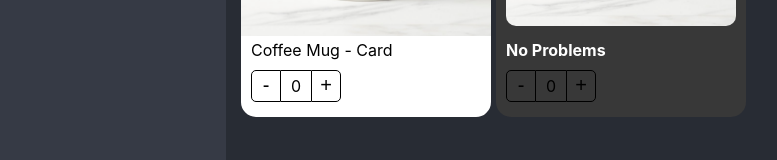
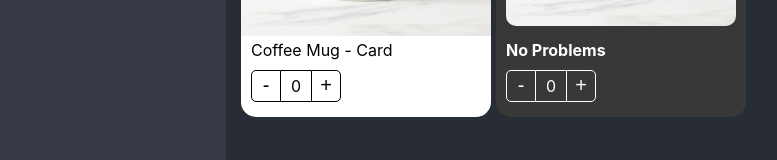
Before and after one commit to moive/react-pro-advanced, a React (Vite) app: page /shopping in a window 1280 px wide. Shown: the part 311-471 px from the top of the page, without its empty margins (24-801 px from the left). Built offline with nearby package versions, Linux system fonts and the light colour scheme.

Commit message:
add className component ProductButtons

```diff
--- a/src/patterns/components/ProductButtons.tsx
+++ b/src/patterns/components/ProductButtons.tsx
@@ -2,10 +2,14 @@ import { useContext } from "react";
 import { ProductContext } from "./ProductCard";
 import style from "../styles/styles.module.css";
 
-export const ProductButtons = () => {
+interface Props {
+  className?: string;
+}
+
+export const ProductButtons = ({ className }: Props) => {
   const { counter, increaseBy } = useContext(ProductContext);
   return (
-    <div className={style.buttonsContainer}>
+    <div className={`${style.buttonsContainer} ${className}`}>
       <button className={style.buttonMinus} onClick={() => increaseBy(-1)}>
         -
       </button>
--- a/src/patterns/components/ProductImage.tsx
+++ b/src/patterns/components/ProductImage.tsx
@@ -6,7 +6,7 @@ import noImage from "../assets/no-image.jpg";
 import { ProductContext } from "./ProductCard";
 
 interface Props {
-  img: string;
+  img?: string;
   className?: string;
 }
 
--- a/src/patterns/interfaces/product.interface.ts
+++ b/src/patterns/interfaces/product.interface.ts
@@ -20,7 +20,7 @@ export interface ProductContextProps {
 
 export interface ProductCardHOCProps {
   ({ children, product }: ProductCardProps): JSX.Element;
-  Title: ({ title }: { title?: string }) => JSX.Element;
-  Image: ({ img }: { img?: string }) => JSX.Element;
-  Buttons: () => JSX.Element;
+  Title: ({ title, className }: { title?: string; className?: string }) => JSX.Element;
+  Image: ({ img, className }: { img?: string; className?: string }) => JSX.Element;
+  Buttons: ({ className }: { className?: string }) => JSX.Element;
 }
--- a/src/patterns/pages/ShoppingPage.tsx
+++ b/src/patterns/pages/ShoppingPage.tsx
@@ -22,7 +22,7 @@ export const ShoppingPage = () => {
         <ProductCard product={product} className="bg-dark">
           <ProductImage img={product.img} className="custom-image" />
           <ProductTitle title={"no problems"} className="text-white text-bold text-capitalize" />
-          <ProductButtons />
+          <ProductButtons className="custom-buttons" />
         </ProductCard>
       </div>
     </div>
--- a/src/patterns/styles/custom-styles.css
+++ b/src/patterns/styles/custom-styles.css
@@ -18,3 +18,9 @@
   border-radius: 20px;
   width: calc(100% - 20px);
 }
+
+.custom-buttons button,
+.custom-buttons div {
+  border-color: white;
+  color: white;
+}
```
Also changed, not shown: 1 other file (tests, documents, lock files or other folders).
